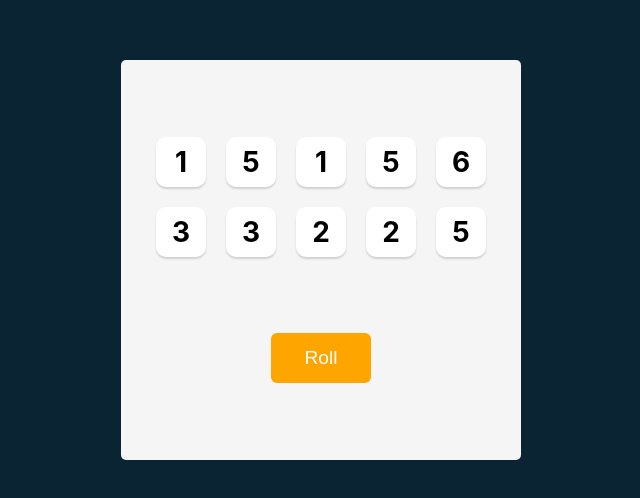
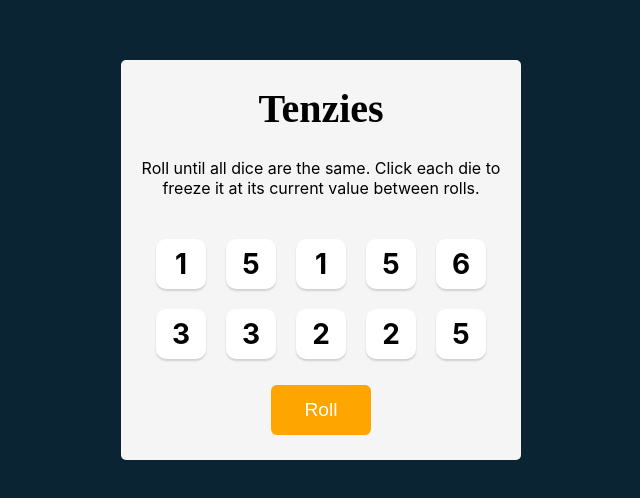
Before and after one commit to GuyP312/Tenzies, a React (Vite) app: page / in a window 1280 px wide. Shown: the part 140-638 px from the top of the page, without its empty margins (319-959 px from the left). Built offline with nearby package versions, Linux system fonts and the light colour scheme.

Commit message:
Add title description and it css

```diff
--- a/src/App.jsx
+++ b/src/App.jsx
@@ -29,6 +29,8 @@
   return (
     <>
       <main>
+        <h1 className="title">Tenzies</h1>
+        <p className="instructions">Roll until all dice are the same. Click each die to freeze it at its current value between rolls.</p>
         <div className = "dice-container">
           {displaydice}
 
--- a/src/index.css
+++ b/src/index.css
@@ -30,6 +30,17 @@
     align-items: center;
 
 }
+.title {
+    font-size: 40px;
+    margin: 0;
+}
+.instructions {
+    font-family: 'Inter', sans-serif;
+    font-weight: 400;
+    margin-top: 0;
+    text-align: center;
+}
+
 /* auto auto / repeat(5,1fr) --> making the button 2 rows and 5 columns */
 .dice-container {
     display: grid;
```
